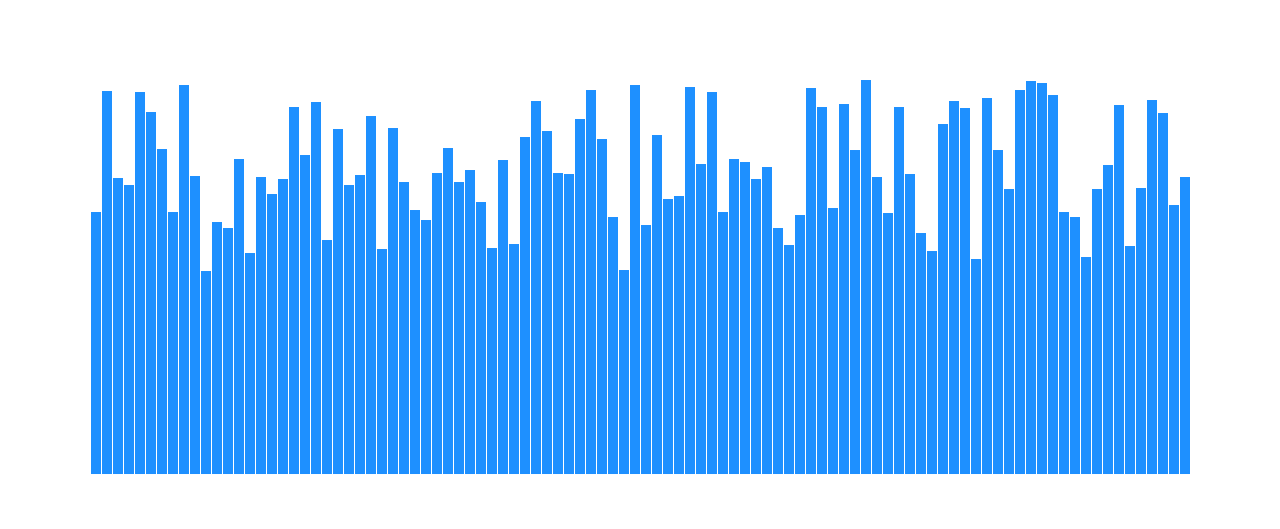
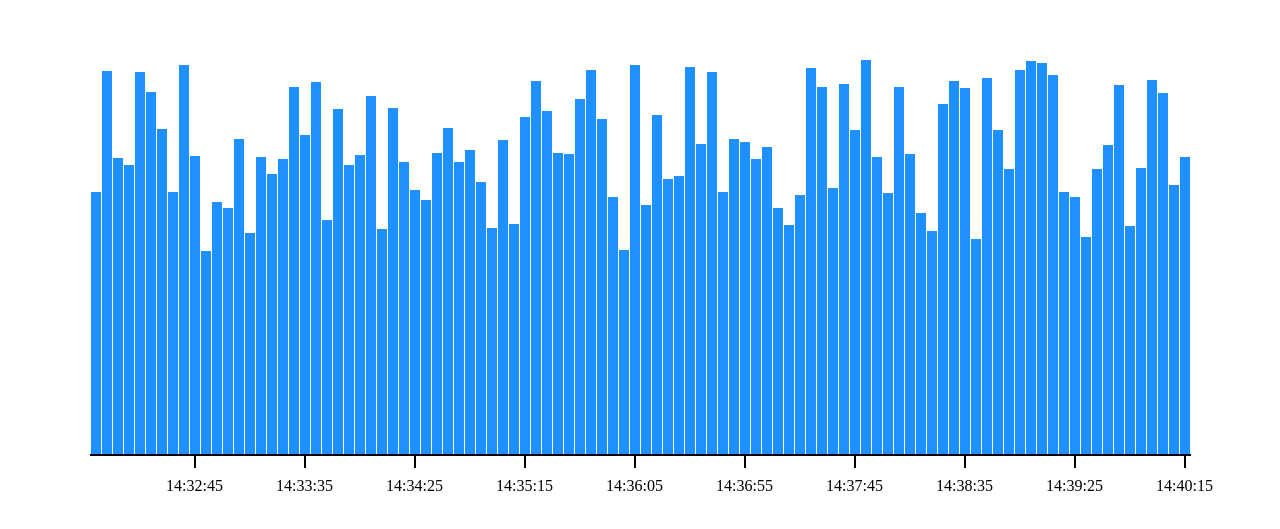
Before and after one commit to NEARworld/wanted-pre-onboarding-frontend-12th-w4, a React (Create React App) app: page / in a window 1280 px wide. Shown: the part 123-652 px from the top of the page. Built offline with nearby package versions, Linux system fonts and the light colour scheme.

Commit message:
feat: 차트 가로축 생성

```diff
--- a/src/App.tsx
+++ b/src/App.tsx
@@ -7,10 +7,16 @@ import styled from 'styled-components';
 type MockKey = keyof typeof data.response;
 
 const BAR_HEIGHT_RATIO = 50;
-const BAR_WIDTH = '10px';
+const BAR_WIDTH = 10;
+const BAR_GAP = 1;
 
 const mock = data.response;
 const mockKeys = Object.keys(data.response) as MockKey[];
+
+const calcChartWidth = () => {
+  const totalGap = BAR_GAP * mockKeys.length - 1;
+  return totalGap + BAR_WIDTH * mockKeys.length;
+};
 
 function App() {
   const [maxBarValue, setMaxBarValue] = useState(0);
@@ -33,6 +39,15 @@ function App() {
             <StyledBar key={new Date(value).getTime()} $value_bar={mock[value].value_bar} />
           ))}
         </StyledBarsContainer>
+        <StyledChartBottomBorder />
+        <StyledDatesContainer>
+          {mockKeys.map((value, idx) => (
+            <div>
+              {(idx + 1) % 10 ? null : <StyledIndicator />}
+              <StyledDate>{(idx + 1) % 10 ? '' : value.split(' ')[1]}</StyledDate>
+            </div>
+          ))}
+        </StyledDatesContainer>
       </StyledChartContainer>
     );
   return <div>loading...</div>;
@@ -45,17 +60,37 @@ const StyledChartContainer = styled.div`
   align-items: center;
 `;
 const StyledBarsContainer = styled.div`
-  display: flex;
-  gap: 1px;
+  display: inline-flex;
+  gap: ${BAR_GAP}px;
   transform: scaleY(-1);
 `;
+const StyledChartBottomBorder = styled.div`
+  width: ${calcChartWidth()}px;
+  border: 1px black solid;
+`;
 const StyledBar = styled.div<{ $value_bar: number }>`
-  width: ${BAR_WIDTH};
+  width: ${BAR_WIDTH}px;
   height: ${props => `${props.$value_bar / BAR_HEIGHT_RATIO}px`};
   background: dodgerblue;
   &:hover {
     background-color: #005cc5;
   }
 `;
+const StyledDatesContainer = styled.div`
+  display: flex;
+  gap: ${BAR_GAP}px;
+`;
+const StyledIndicator = styled.div`
+  width: 0px;
+  margin: 0 auto;
+  height: ${BAR_WIDTH}px;
+  border: 1px black solid;
+`;
+const StyledDate = styled.span`
+  margin-top: ${BAR_WIDTH}px;
+  width: ${BAR_WIDTH}px;
+  display: flex;
+  justify-content: center;
+`;
 
 export default App;
```
